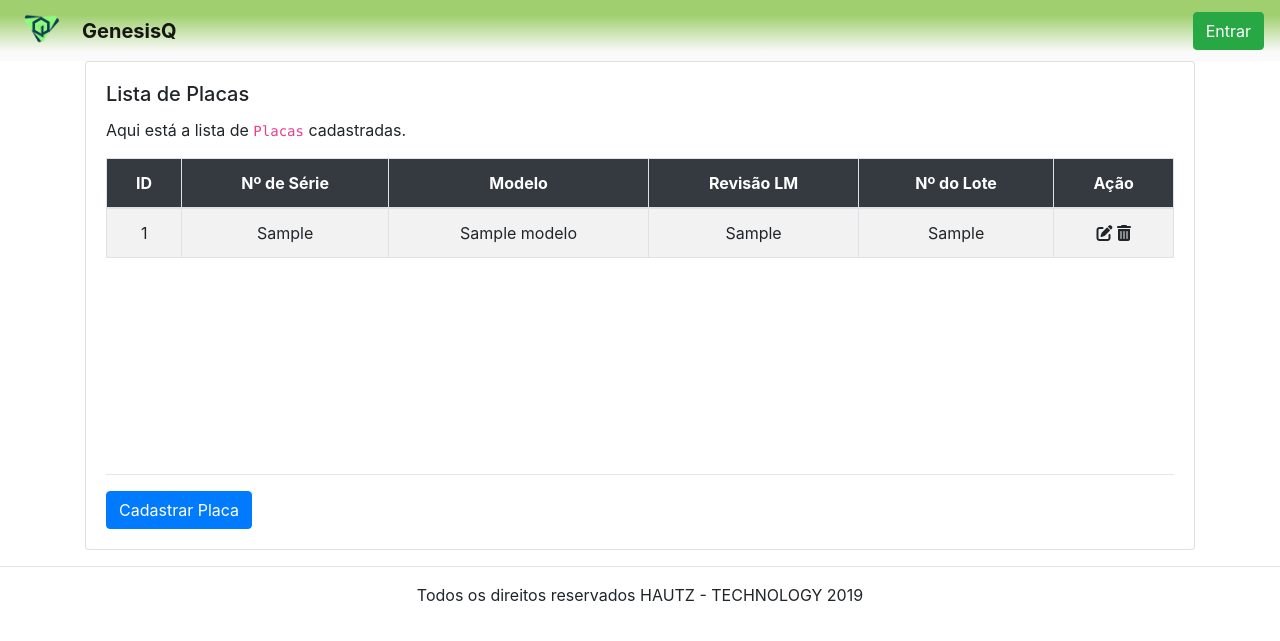
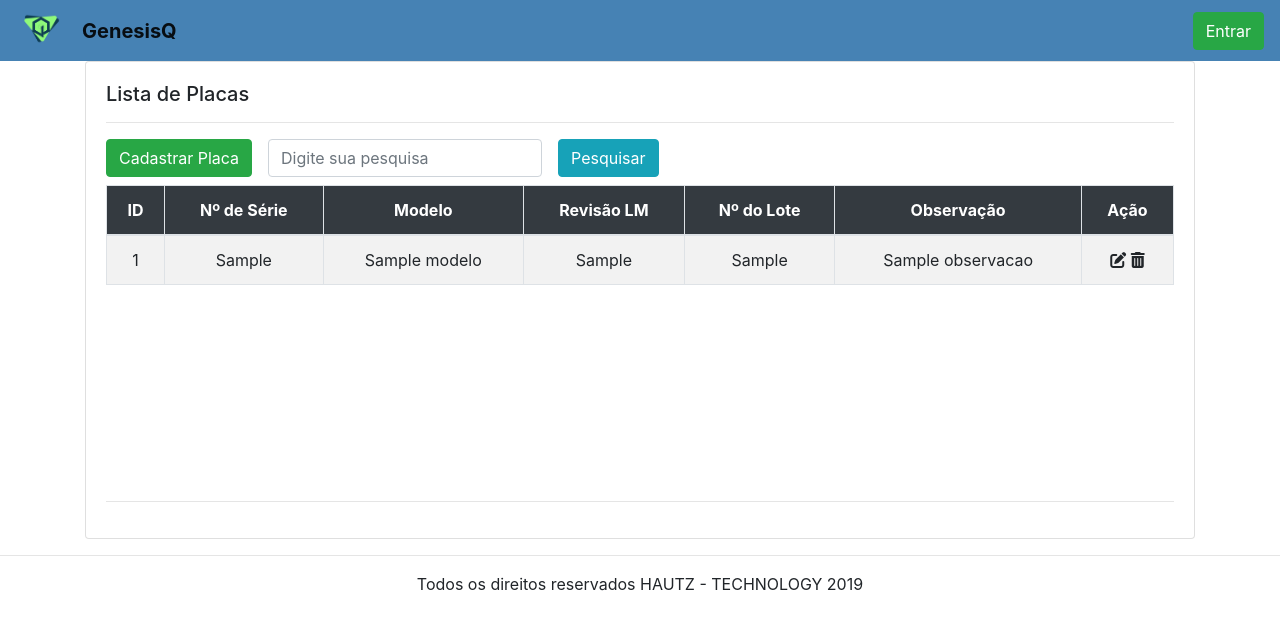
Before and after one commit to douglascrodrigues/GerenciamentoDePlacas, a Django app: template placas/templates/placas/lista-placa.html in a window 1280 px wide. Shown: the top 641 px of the page. Run offline with Django 3.2, Linux system fonts and the light colour scheme; the template is opened without the code that fills it: most values are stand-ins (such as "Sample title", 1, 10 or a date in 2020); parts of the project's set-up code (start-up, migrations or seed data) failed here and were passed over; some libraries are stand-ins or nearby versions.

Commit message:
criado mecanismo de busca e alteração de cor do nav

```diff
--- a/core/templates/base.html
+++ b/core/templates/base.html
@@ -23,14 +23,13 @@
         crossorigin="anonymous"></script>
 
         <style  type="text/css">
-            header{
-           background: rgb(160, 207, 111) 100%;  /* fallback for old browsers */
-           background: -webkit-linear-gradient(0deg,  rgb(250, 250, 250) 15%, rgb(160, 207, 111) 75%);  /* Chrome 10-25, Safari 5.1-6 */
-           background: linear-gradient(0deg,  rgb(250, 250, 250) 15% , rgb(160, 207, 111) 75%); /* W3C, IE 10+/ Edge, Firefox 16+, Chrome 26+, Opera 12+, Safari 7+ */
+            header {
+                background: rgb(70, 130, 180) 100%;  /* fallback for old browsers */
+
             }
 
             a {
-                color: inherit;
+                color: inherit;  /* cor incolor para as tag do tipo a */
             }
 
         </style>
@@ -45,7 +44,7 @@
 
     <body>
 
-        <nav class="navbar navbar-expand-sm navbar-light font-weight-bold" >
+        <nav class="navbar navbar-expand-sm navbar-light font-weight-bold text-white" >
             <a class="navbar-brand" href="{% url 'core:home' %}">
                 <img src="{% static 'logo_genesisq.png' %}" width="50" />
             </a>
--- a/placas/models/cadastro_placas.py
+++ b/placas/models/cadastro_placas.py
@@ -24,6 +24,10 @@ class Cadastro_placas(models.Model):
         on_delete = models.PROTECT
     )
 
+    Observacao = models.TextField(
+        'Observação',
+        blank=True
+    )
 
     def __str__(self):
         return self.Numero_serie
--- a/placas/templates/placas/cadastrar-placa.html
+++ b/placas/templates/placas/cadastrar-placa.html
@@ -39,7 +39,11 @@
                     {{ form.Modelo | as_crispy_field:"bootstrap"}}
                 </div>
             </div>
-
+            <div class="form-row">
+                <div class="form-group col-md-8 mb-xl-4">
+                    {{ form.Observacao | as_crispy_field:"bootstrap"}}
+                </div>
+            </div>
             <button type="submit" class="save btn btn-outline-primary col-md-8 mb-3  ">Salvar</button>
             </form>
         </div>
--- a/placas/templates/placas/lista-placa.html
+++ b/placas/templates/placas/lista-placa.html
@@ -15,9 +15,21 @@
           <h5 class="card-title">Lista de Placas</h5>
 
           {% if list_placa|length > 0 %}
-            <p class="card-text">
-              Aqui está a lista de <code>Placas</code> cadastradas.
-            </p>
+          <hr />
+          <div class="form-inline" >
+              <a href="{% url 'placas:cadastrar-placa' %}" class="btn btn-success mb-2">
+                  Cadastrar Placa
+              </a>
+              <form class="form-inline">
+                  <br/>
+                  <div class="form-group mx-sm-3 mb-2" >
+                    <input type="Pesquisa a placa." class="form-control" id="pesquisa" name="pesquisa" placeholder="Digite sua pesquisa">
+                  </div>
+
+                  <button type="submit" class="btn btn-info mb-2">Pesquisar</button>
+              </form>
+          </div>
+
 
             <div style="overflow: auto; height: 300px">
             <table class="table table-striped table-bordered table-hover" role="grid" aria-describedby="dynamic-table_info">
@@ -28,10 +40,10 @@
                 <th>Modelo</th>
                 <th>Revisão LM</th>
                 <th>Nº do Lote</th>
+                <th>Observação</th>
                 <th>Ação</th>
               </tr>
               </thead>
-
 
               <tbody >
               {% for placa in list_placa %}
@@ -41,16 +53,10 @@
                     <td>{{ placa.Modelo }} </td>
                     <td>{{ placa.Revisao_lm }} </td>
                     <td>{{ placa.Lote_numero }} </td>
+                    <td>{{ placa.Observacao }}</td>
                   <td>
 
-                    <a alt="Editar" href="" class="fas fa-edit" data-toggle="modal"
-                      data-target="#alteraplacaModal"
-                      data-whateverid="{{ placa.id }}"
-                      data-whateverserie="{{ placa.Numero_serie }}"
-                      data-whatevermodelo="{{ placa.Modelo }}"
-                      data-whateverrevisao="{{ placa.Revisao_lm }}"
-                      data-whateverlote="{{ placa.Lote_numero }}">
-                    </a>
+                    <a alt="Editar" href="{% url 'placas:atualiza-placa' placa.id %}" class="fas fa-edit" ></a>
 
                     <a alt="Excluir" class="fas fa-trash-alt" href="{% url 'placas:excluir-placa' placa.id %}"></a>
 
@@ -63,14 +69,11 @@
           </div>
         {% else %}
           <div class="text-center mt-5 mb-5 jumbotron">
-            <h5>Nenhuma <code>placa</code> cadastrada ainda.</h5>
+            <h5>Nenhuma <code>placa</code> cadastrada ainda </br>ou a pesquisa não retornou resultado.</h5>
           </div>
         {% endif %}
           <hr />
-          <div class="text-left">
-            <a href="{% url 'placas:cadastrar-placa' %}" class="btn btn-primary">
-              Cadastrar Placa
-            </a>
+
           </div>
         </div>
       </div>
@@ -78,79 +81,5 @@
   </div>
 </div>
 
-<div class="modal fade" id="alteraplacaModal" tabindex="-1" role="dialog" aria-labelledby="exampleModalLabel" aria-hidden="true">
-    <div class="modal-dialog" role="document">
-      <div class="modal-content">
-        <div class="modal-header">
-          <h5 class="modal-title" id="exampleModalLabel">Alterar placa</h5>
-          <button type="button" class="close" data-dismiss="modal" aria-label="Close">
-            <span aria-hidden="true">&times;</span>
-          </button>
-        </div>
-        <div class="modal-body">
-          <form>
-            <div class="col">
-              <div class="row">
-
-                <div class="form-group">
-                  <label for="recipient-id" class="col-form-label">ID:</label>
-                  <input type="text" class="form-control" id="recipient-id" disabled>
-                </div>
-                <div class="form-group">
-                    <label for="recipient-serie" class="col-form-label">Nº Série:</label>
-                    <input type="text" class="form-control" id="recipient-serie">
-                </div>
-
-              </div>
-            </div>
-            <div class="row">
-              <div class="col">
-              <div class="form-group">
-                  <label for="recipient-modelo" class="col-form-label">Modelo:</label>
-                  <input type="text" class="form-control" id="recipient-modelo">
-              </div>
-              <div class="form-group">
-                  <label for="recipient-revisaolm" class="col-form-label">Revisão LM:</label>
-                  <input type="text" class="form-control" id="recipient-revisao">
-              </div>
-              <div class="form-group">
-                  <label for="recipient-lote" class="col-form-label">Nº do Lote:</label>
-                  <input type="text" class="form-control" id="recipient-lote">
-              </div>
-
-              <div class="modal-footer">
-                  <button type="button" class="btn btn-outline-danger" data-dismiss="modal">Cancelar</button>
-                  <button type="button" class="btn btn-danger disabled">Salvar alterações</button>
-              </div>
-            </div>
-            </div>
-          </form>
-        </div>
-
-      </div>
-    </div>
-  </div>
-
-
-
-<script type="text/javascript">
-  $('#alteraplacaModal').on('show.bs.modal', function (event) {
-    var button = $(event.relatedTarget) // Button that triggered the modal
-    var recipientid = button.data('whateverid') // Extract info from data-* attributes
-    var recipientserie = button.data('whateverserie') // Extract info from data-* attributes
-    var recipientmodelo = button.data('whatevermodelo') // Extract info from data-* attributes
-    var recipientrevisao = button.data('whateverrevisao') // Extract info from data-* attributes
-    var recipientlote = button.data('whateverlote') // Extract info from data-* attributes
-    // If necessary, you could initiate an AJAX request here (and then do the updating in a callback).
-    // Update the modal's content. We'll use jQuery here, but you could use a data binding library or other methods instead.
-    var modal = $(this)
-    modal.find('.modal-title').text('Alterar placa ' + recipientmodelo)
-    modal.find('#recipient-id').val(recipientid)
-    modal.find('#recipient-serie').val(recipientserie)
-    modal.find('#recipient-modelo').val(recipientmodelo)
-    modal.find('#recipient-revisao').val(recipientrevisao)
-    modal.find('#recipient-lote').val(recipientlote)
-})
-</script>
 
 {% endblock conteudo %}
--- a/placas/urls.py
+++ b/placas/urls.py
@@ -7,6 +7,7 @@ urlpatterns = [
     path('cadastrar-modelo/', views.cadastrar_modelo, name="cadastrar-modelo"),
     path('lista-placa/', views.lista_placa, name="lista-placa"),
     path('cadastrar-placa/', views.cadastrar_placa, name="cadastrar-placa"  ),
-    path('excluir-placa/<int:id>', views.excluir_placa, name="excluir-placa" )
+    path('excluir-placa/<int:id>', views.excluir_placa, name="excluir-placa" ),
+    path('atualiza-placa/<int:id>', views.atualiza_placa, name="atualiza-placa")
 
     ]
```
Also changed, not shown: placas/views.py (+20 -2 lines), db.sqlite3, placas/migrations/0002_cadastro_placas_observacao.py (added).
